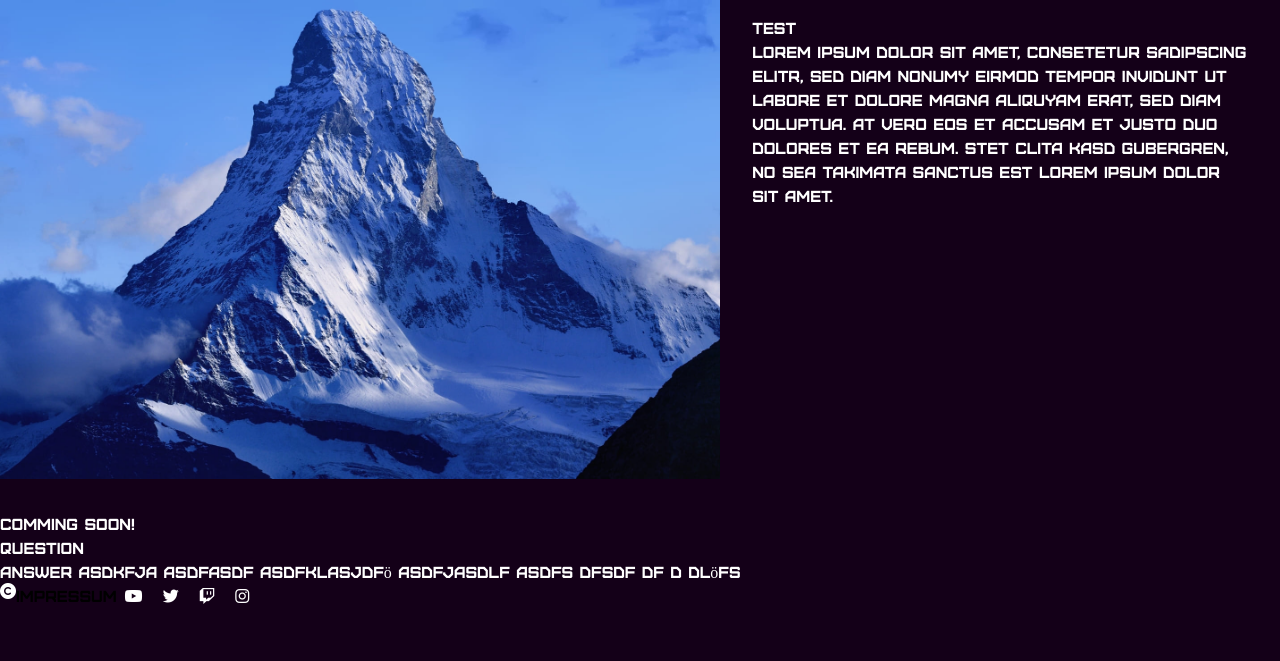
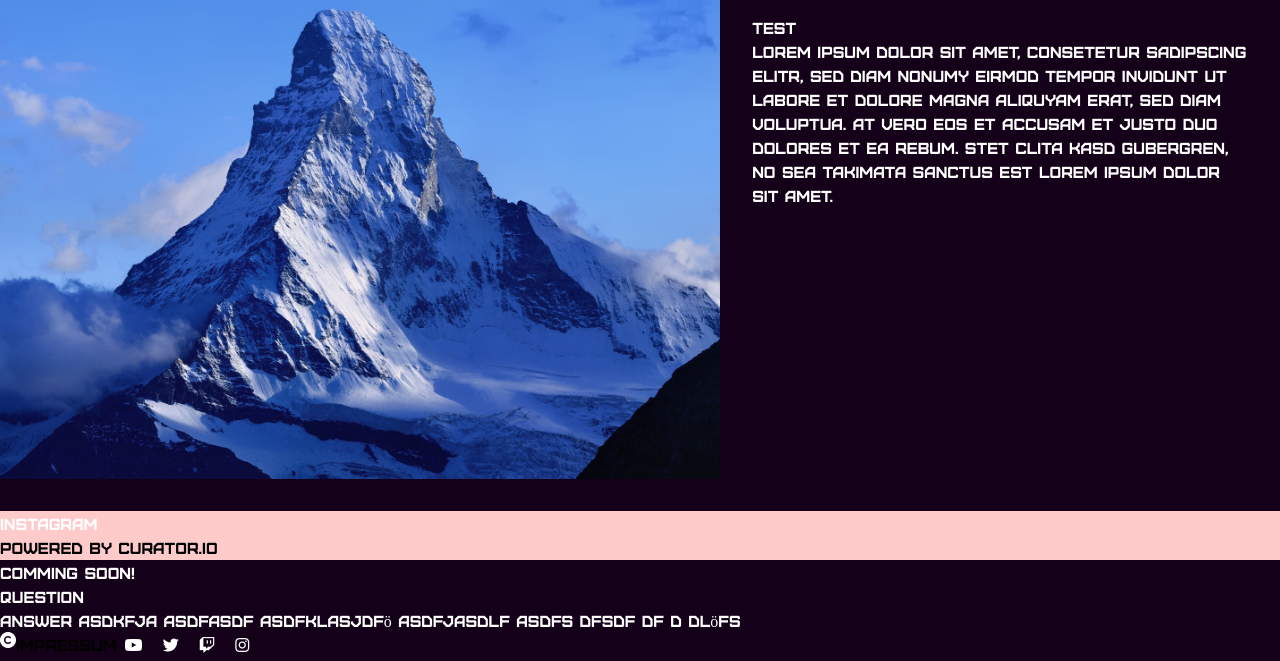
Before and after one commit to JonTron23/Binary, a PHP site: page / in a window 1280 px wide. Shown: the part 3804-4465 px from the top of the page. Before the commit the page ends 4408 px from the top, so only its background shows below. Run offline with PHP 8.4, Linux system fonts and the light colour scheme; some libraries are stand-ins or nearby versions.

Commit message:
embedded instagram feed

```diff
--- a/index.php
+++ b/index.php
@@ -106,11 +106,20 @@
         <!-- <section id="media">
             <div id="twitter">
                 <a class="twitter-timeline" href="https://twitter.com/TwitterDev?ref_src=twsrc%5Etfw">Tweets by TwitterDev</a> <script async src="https://platform.twitter.com/widgets.js" charset="utf-8"></script>
-            </div>
+            </div>-->
             <div id="instagram" class="bg-red-200">
                 <h1>instagram</h1>
+                <!-- Place <div> tag where you want the feed to appear -->
+                <div id="curator-feed-default-feed-layout"><a href="https://curator.io" target="_blank" class="crt-logo crt-tag">Powered by Curator.io</a></div><!-- The Javascript can be moved to the end of the html page before the </body> tag --><script type="text/javascript">
+                /* curator-feed-default-feed-layout */
+                (function(){
+                var i,e,d=document,s="script";i=d.createElement("script");i.async=1;i.charset="UTF-8";
+                i.src="https://cdn.curator.io/published/75198765-5779-4cdd-a659-2bb5a07c285f.js";
+                e=d.getElementsByTagName(s)[0];e.parentNode.insertBefore(i, e);
+                })();
+                </script>
             </div>
-            <div id="youtube" class="bg-green-200">
+            <!--<div id="youtube" class="bg-green-200">
                 <iframe width="420" height="315"
                     src="https://www.youtube.com/embed/tgbNymZ7vqY">
                 </iframe>
```
